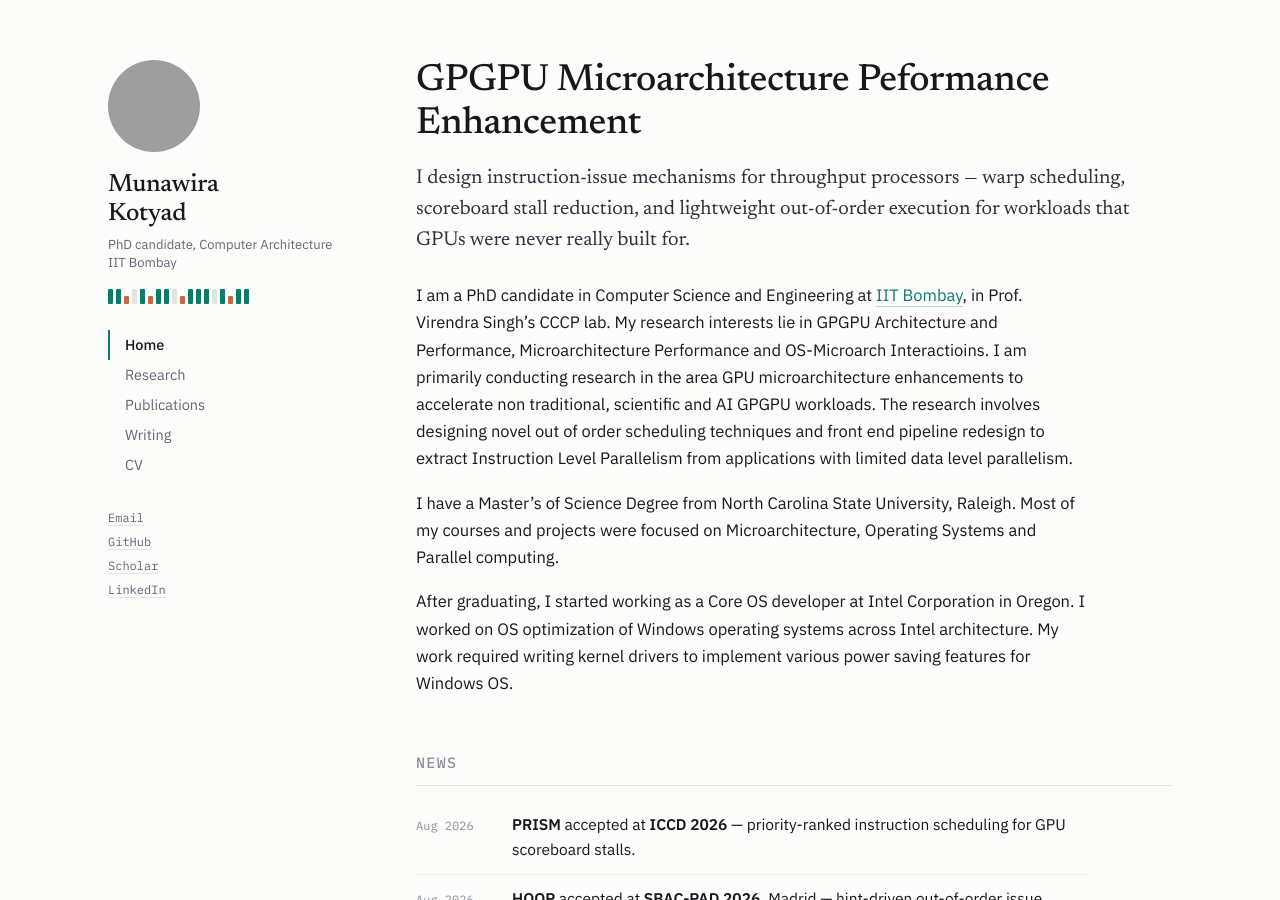
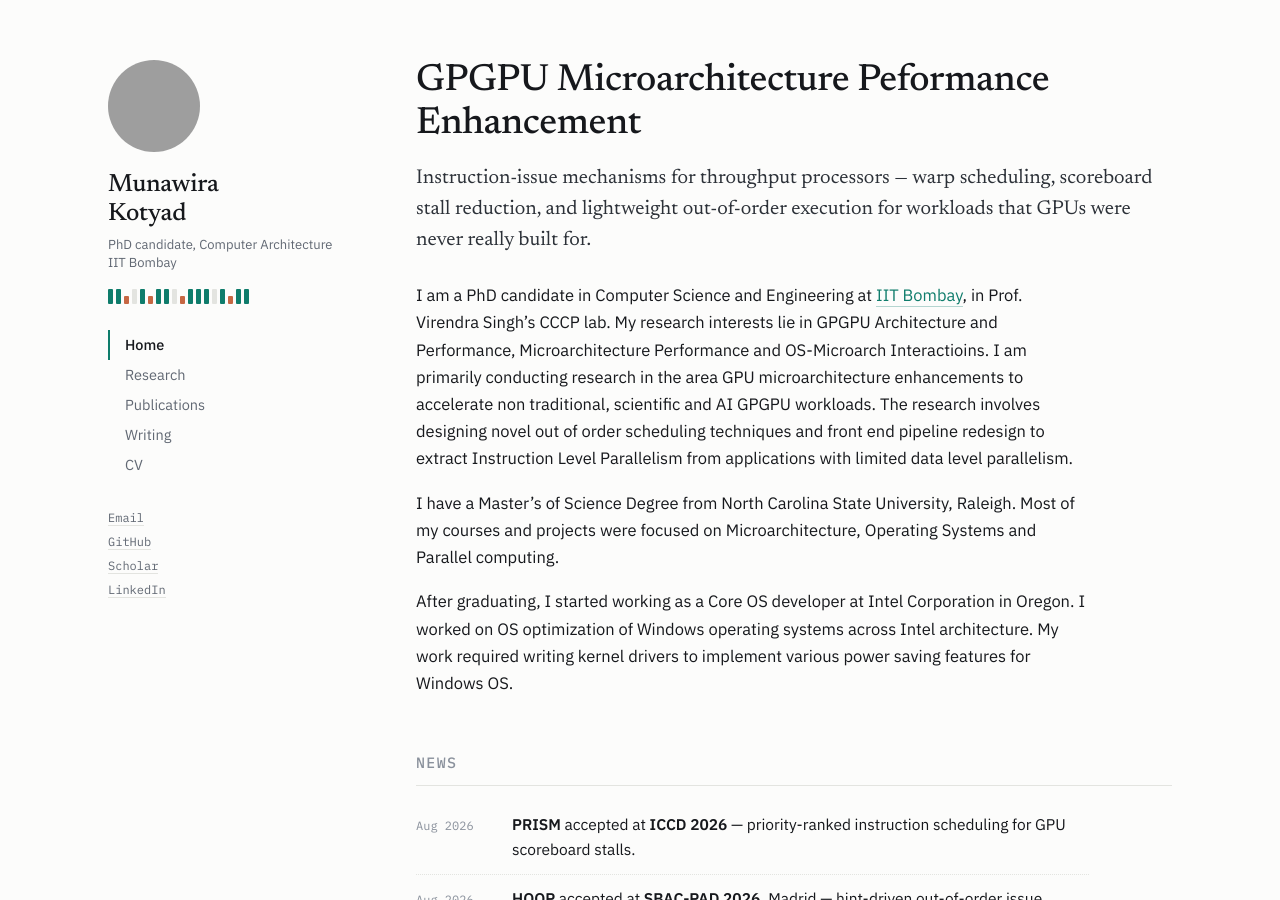
Before and after one commit to munawira/munawira.github.io, a Jekyll site: the page built from index.md, in a window 1280 px wide and 900 px high. Built offline with Jekyll 4.4.1, drawn with Linux system fonts in a browser that asks for light colours; grey boxes are pictures that could not be loaded.

Commit message:
Update index.md

```diff
--- a/index.md
+++ b/index.md
@@ -5,7 +5,7 @@ title: Home
 
 <h1>GPGPU Microarchitecture Peformance Enhancement</h1>
 
-<p class="lede">I design instruction-issue mechanisms for throughput processors — warp
+<p class="lede">Instruction-issue mechanisms for throughput processors — warp
 scheduling, scoreboard stall reduction, and lightweight out-of-order execution
 for workloads that GPUs were never really built for.</p>
 
```
